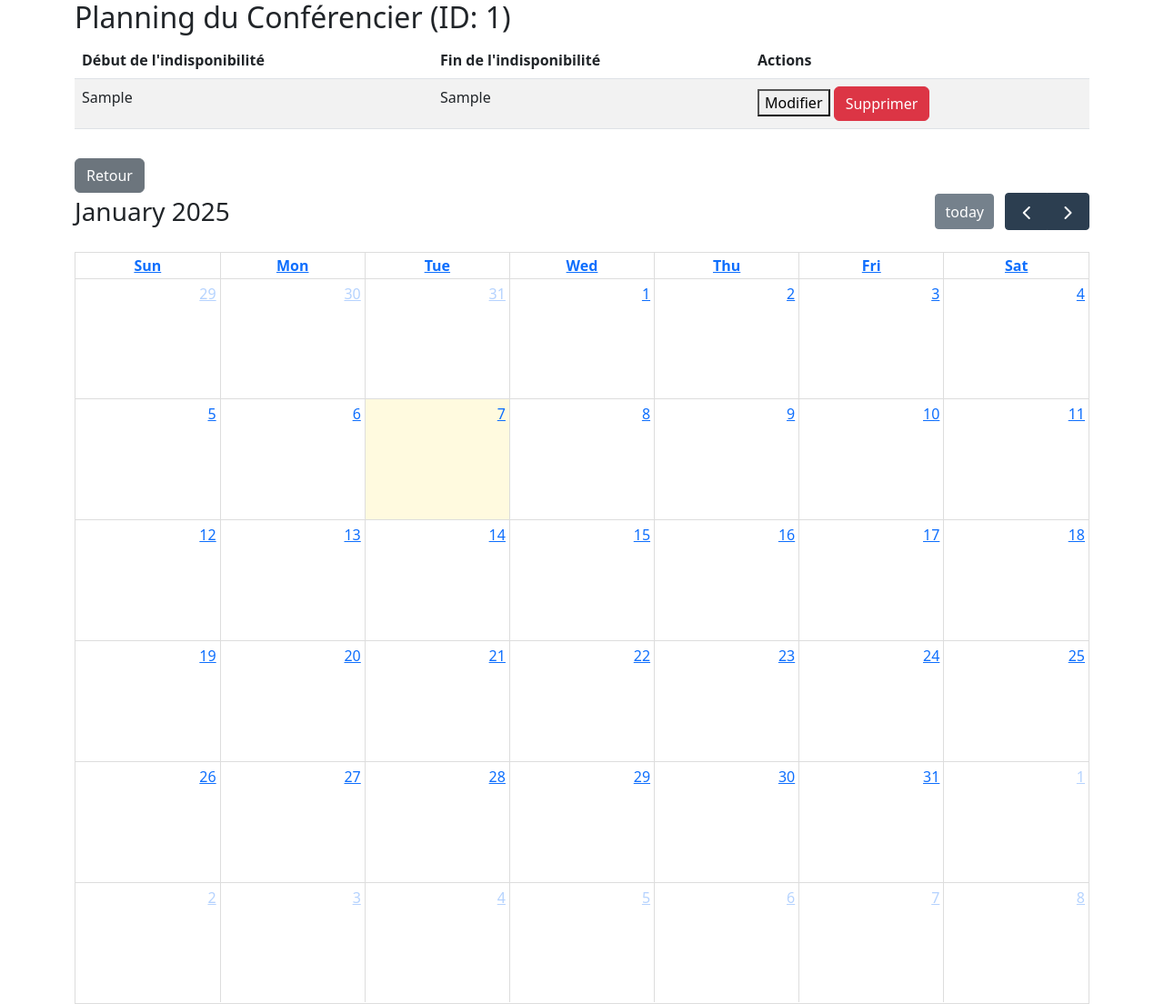
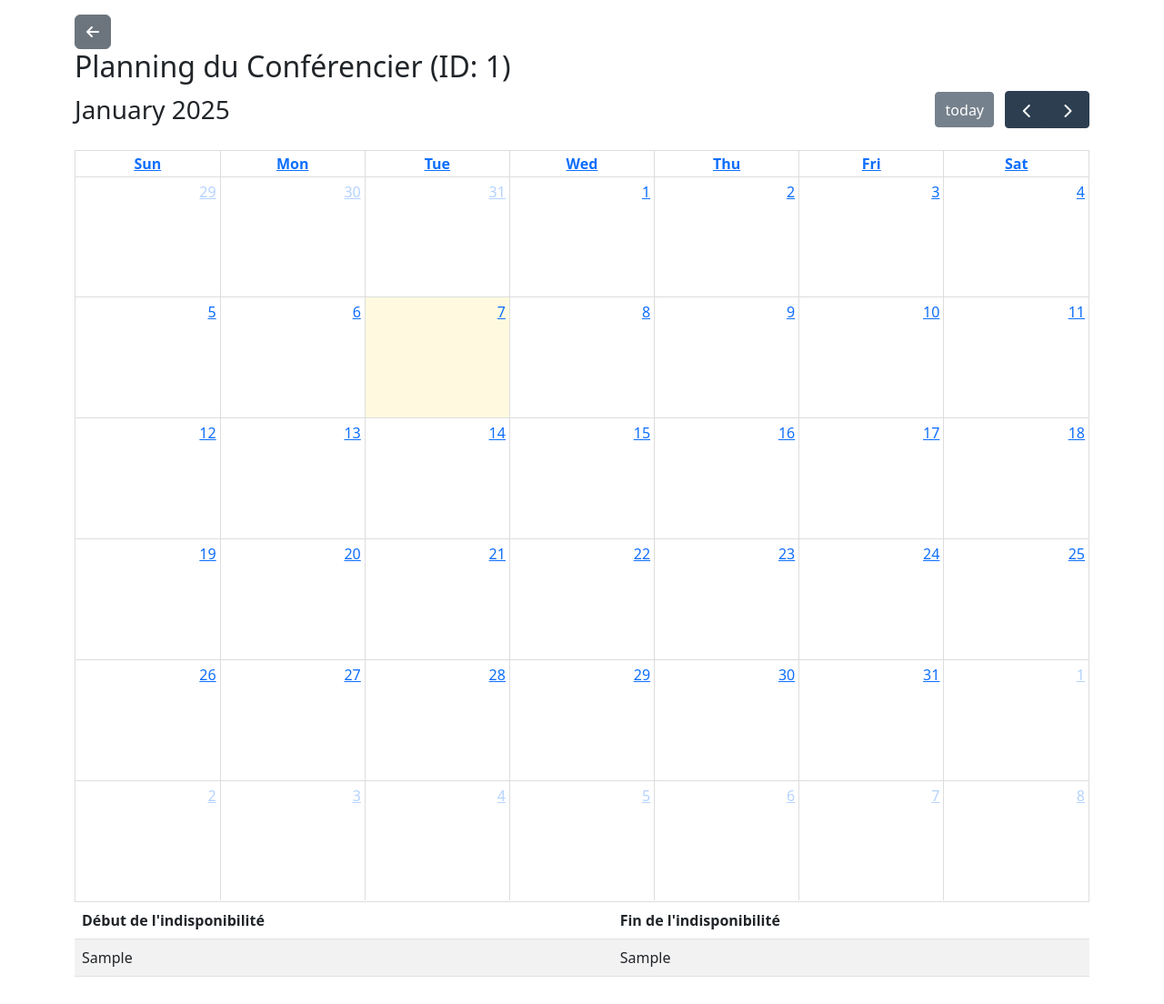
Before and after one commit to AurelienValat/S3.D.01-Web, a PHP site: page /pages/planning.php in a window 1280 px wide. Shown: the whole page at 91% size. After the commit the page ends 1074 px from the top, so only its background shows below. Run offline with PHP 8.4, Linux system fonts and the light colour scheme; the visitor is signed in with stand-in values (Sample User, id 1); tables that the repository leaves empty or names only in its code hold one stand-in row (values such as "Sample post"); lists and menus that the app fills with data are empty; some libraries are stand-ins or nearby versions.

Commit message:
planning supprimer indispo

```diff
--- a/pages/planning.php
+++ b/pages/planning.php
@@ -6,22 +6,22 @@ require ('../bdd/connecterBD.php');
 require ('../bdd/requetes.php');
 verifSession(); // Vérifie si une session valide existe
 
-if ($_SERVER['REQUEST_METHOD'] === 'POST') {
-    var_dump($_POST); // TEMPORAIRE : pour voir ce qui est reçu
-}
-
-
 $pdo = initierConnexion();
     if ($pdo == FALSE) {
         header("Location: erreurs/erreurBD.php");
     }
 
 // Vérifier si le formulaire a été soumis avec l'ID du conférencier
-if (isset($_POST['idConferencier']) || isset($_SESSION['idConferencier'])) {
-    $idConferencier = intval($_SESSION['idConferencier']); // Sécurisation de l'entrée
+if (isset($_POST['idConferencier'])) {
+    $_SESSION['idConferencier'] = intval($_POST['idConferencier']); // Mise à jour de la session
+}
+
+if (isset($_SESSION['idConferencier'])) {
+    $idConferencier = $_SESSION['idConferencier'];
 } else {
     die("Aucun conférencier sélectionné.");
 }
+
 
 $indisponibilites = recupIndisponibilite($pdo, $idConferencier);
 $visites = recupVisites($pdo, $idConferencier);
@@ -31,6 +31,8 @@ if (!empty($_POST['supprimerIndisponibilite'])) {
     $indispoASuppr = intval($_POST['supprimerIndisponibilite']); // Sécuriser la donnée
     try {
         supprimerLigne($pdo, $indispoASuppr, "Indisponibilite");
+        header("Location: planning.php");
+        exit(); // Arrêter l'exécution du script
     } catch (PDOException) {
         $_SESSION['donneeEnErreur'] = 'indisponibilite';
         $_SESSION['cheminDernierePage'] = '/S3.D.01-Web/pages/planning.php';
@@ -48,22 +50,31 @@ if (!empty($_POST['supprimerIndisponibilite'])) {
     <!-- FullCalendar CSS -->
     <link href="https://cdn.jsdelivr.net/npm/fullcalendar@5.11.3/main.min.css" rel="stylesheet">
 
-    <!-- Bootstrap CSS -->
     <link href="https://cdn.jsdelivr.net/npm/bootstrap@5.3.0/dist/css/bootstrap.min.css" rel="stylesheet">
+    <script src="https://kit.fontawesome.com/17d5b3fa89.js" crossorigin="anonymous"></script>
+
 </head>
 <body>
 
 <div class="container ">
 
+    <a href="conferenciers.php" class="btn btn-secondary mt-3"><i class="fa-solid fa-arrow-left"></i></a>
+
     <h2>Planning du Conférencier (ID: <?php echo htmlspecialchars($idConferencier) ?>)</h2>
     <!-- Tableau des indisponibilités -->
+    <?php if (count($indisponibilites) == 0){ ?>
+        <p>Aucune indisponibilité enregistrée.</p>
+    <?php } ?>
+
+    <!-- Conteneur du calendrier -->
+    <div id="calendar"></div>
+
     <?php if (count($indisponibilites) > 0){ ?>
         <table class='table table-striped'>
             <thead>
                 <tr>
                     <th>Début de l'indisponibilité</th>
                     <th>Fin de l'indisponibilité</th>
-                    <th>Actions</th>
                 </tr>
             </thead>
             <tbody>
@@ -71,23 +82,12 @@ if (!empty($_POST['supprimerIndisponibilite'])) {
                     <tr>
                         <td><?php echo htmlspecialchars($indispo['debut']); ?></td>
                         <td><?php echo htmlspecialchars($indispo['fin']); ?></td>
-                        <td>
-                            <button type='button' class='btn-action btn-modify btn-blue'>Modifier</button>
-                            <button type='button' class='btn btn-danger'>Supprimer</button>
-                        </td>
                     </tr>
                 <?php } ?>
             </tbody>
         </table>
-    <?php } else { ?>
-        <p>Aucune indisponibilité enregistrée.</p>
+
     <?php } ?>
-
-    <a href="conferenciers.php" class="btn btn-secondary mt-3">Retour</a>
-
-    <!-- Conteneur du calendrier -->
-    <div id="calendar"></div>
-
 </div>
 
 <!-- Modale d'action (Modifier / Supprimer) -->
@@ -114,7 +114,6 @@ if (!empty($_POST['supprimerIndisponibilite'])) {
                     <input type="hidden" name="supprimerIndisponibilite" id="hiddenDeleteInput">
                             <button type="submit" class="btn-action btn-delete"
                                 id="deleteBtn"
-                    onclick="return confirm(\'Êtes-vous sûr de vouloir supprimer ce conférencier ?\');"
                                 title="Supprimer l'indisponibilité">
                                 Supprimer
                             </button>
@@ -122,7 +121,6 @@ if (!empty($_POST['supprimerIndisponibilite'])) {
                 <button type="submit" class="btn btn-primary">Modifier</button>
             </div>
 
-      </div>
         </div>
     </div>
 </div>
@@ -168,24 +166,15 @@ document.addEventListener('DOMContentLoaded', function() {
                 var debut = info.event.extendedProps.debut;
                 var fin = info.event.extendedProps.fin;
 
-        // Remplissage des champs
-        document.getElementById('indispoDetails').innerHTML = "Indisponibilité du " + debut + " au " + fin;
-        document.getElementById('debutIndispo').value = debut;
-        document.getElementById('finIndispo').value = fin;
+                // Mettre à jour l'input caché
+                document.getElementById('hiddenDeleteInput').value = idIndispo;
 
-        // Ajout de l'ID dans le champ caché pour suppression
-        document.querySelector('input[name="supprimerIndisponibilite"]').value = idIndispo;
 
-        console.log("ID indispo : " + idIndispo);
-        console.log("Début : " + debut);
-        console.log("Fin : " + fin);
 
                 // Afficher la modale
                 $('#actionModal').modal('show');
             }
         }
-
-
     });
 
     calendar.render(); // Rendu du calendrier
```
Also changed, not shown: pages/conferenciers.php (+0 -25 lines). Lines whose indentation alone changed are shown as unchanged.
